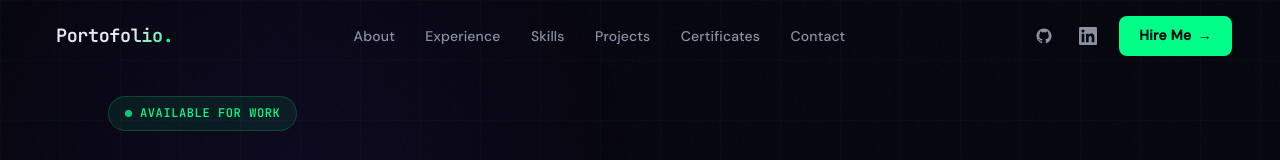
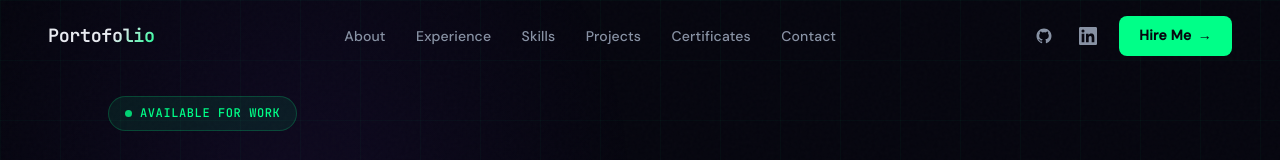
Before and after one commit to Armi88/portofolio1, a React (Vite) app: page / in a window 1280 px wide. Shown: the top 160 px of the page. Built offline with nearby package versions, Linux system fonts and the light colour scheme.

Commit message:
fix: install emailjs, update navbar logo style

```diff
--- a/package.json
+++ b/package.json
@@ -10,6 +10,7 @@
     "preview": "vite preview"
   },
   "dependencies": {
+    "@emailjs/browser": "^4.4.1",
     "react": "^19.2.0",
     "react-dom": "^19.2.0"
   },
--- a/src/App.jsx
+++ b/src/App.jsx
@@ -384,8 +384,7 @@ export default function App() {
       {/* Navbar */}
       <nav className={`navbar ${scrolled ? "navbar-scrolled" : ""}`}>
         <a className="logo" href="#">
-          <span className="logo-icon"></span>
-          <span className="logo-name">Portofolio<span className="logo-dot">.</span></span>
+          <span className="logo-name">Portofolio</span>
         </a>
         <div className={`nav-links ${menuOpen ? "nav-open" : ""}`}>
           {NAV_LINKS.map((l) => (
```
Also changed, not shown: 1 other file (tests, documents, lock files or other folders).
